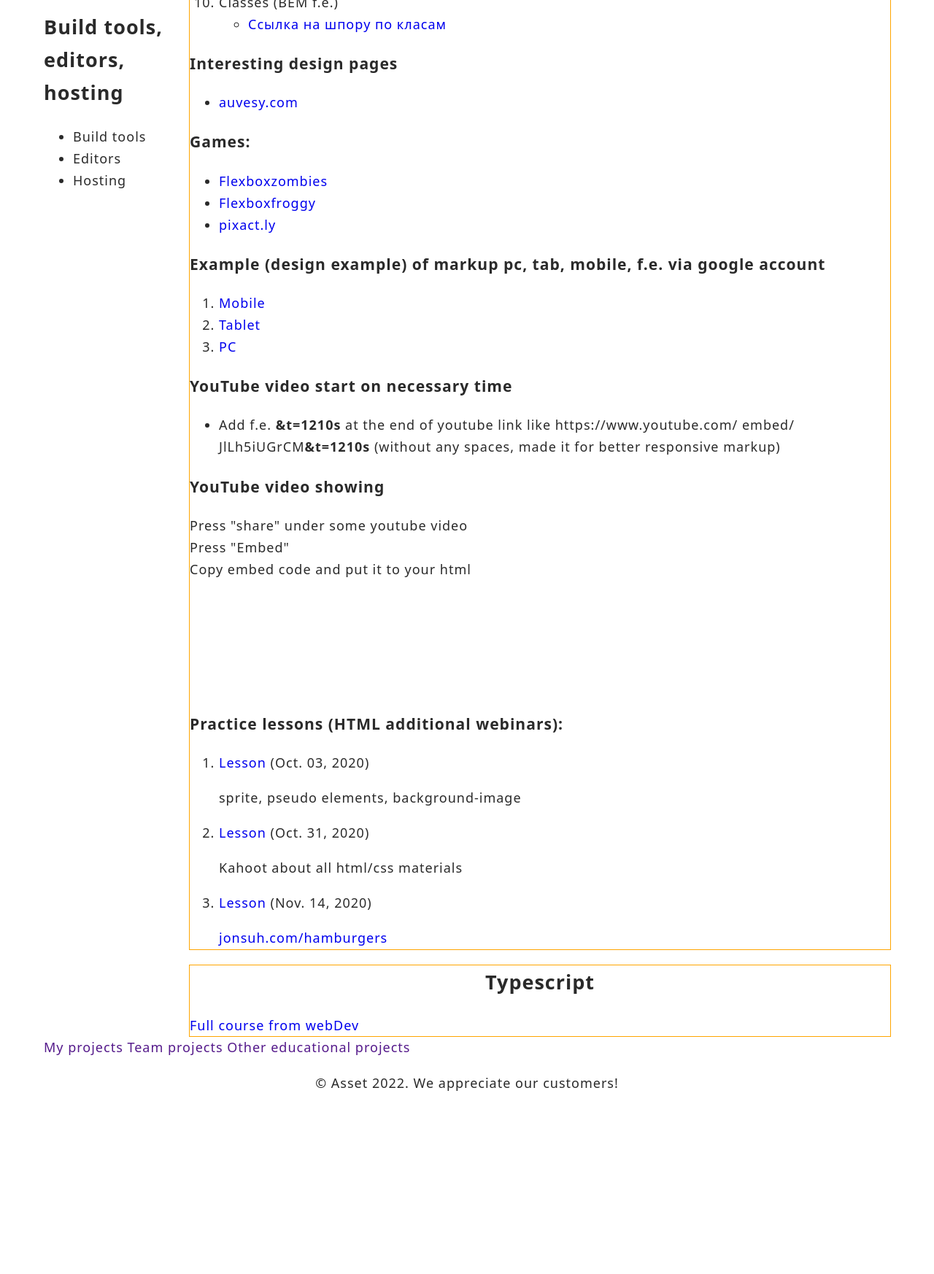
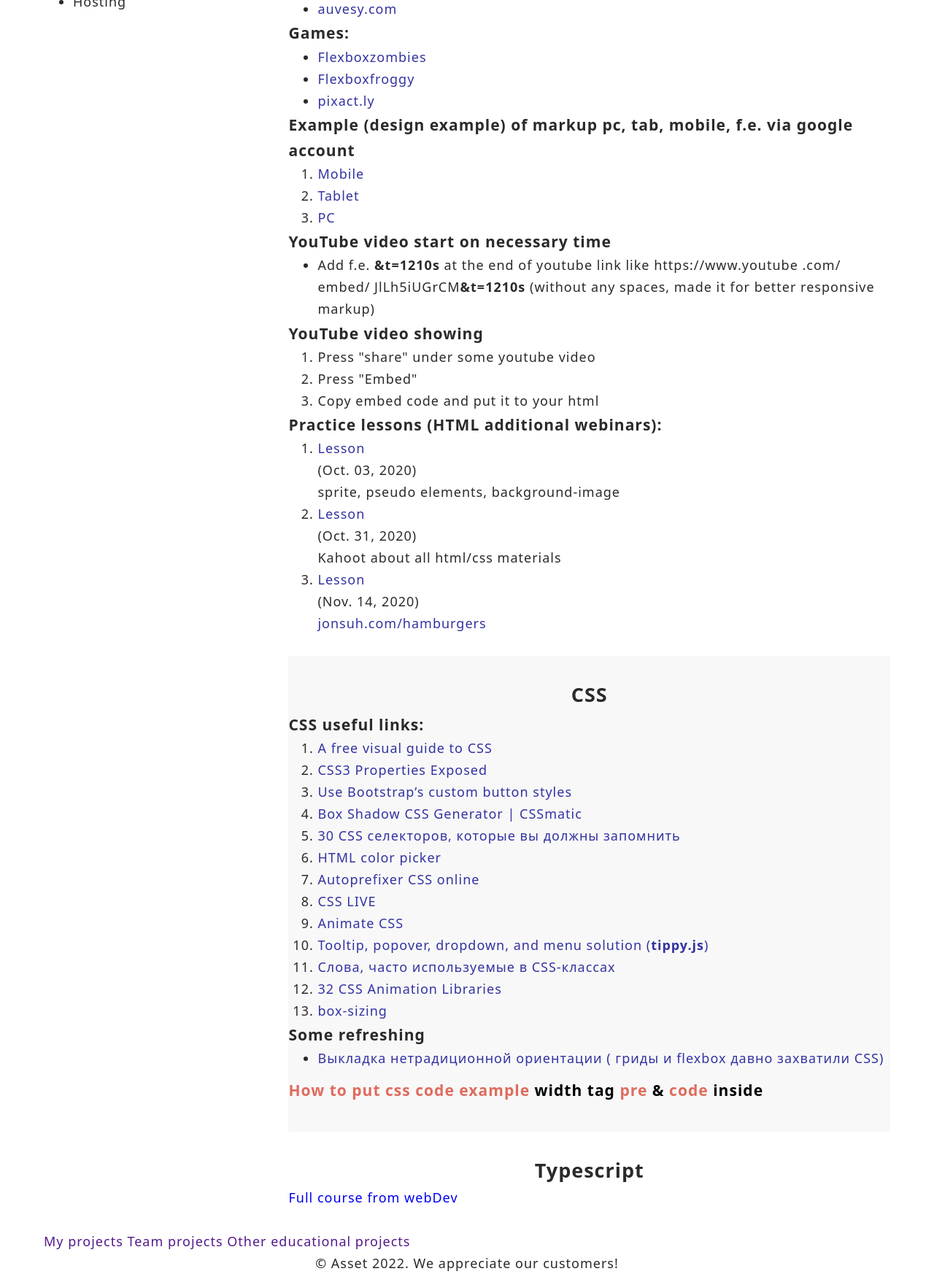
Before and after one commit to torkotiuk/asset, a website built with Parcel: page src/index.html in a window 1280 px wide. Shown: the part 753-2499 px from the top of the page at 73% size. Before the commit the page ends 2270 px from the top, so only its background shows below. Built offline with nearby package versions, Linux system fonts and the light colour scheme; grey boxes are pictures that could not be loaded.

Commit message:
add css content

```diff
--- a/src/index.html
+++ b/src/index.html
@@ -10,25 +10,40 @@
       integrity="sha512-ISS7cAi1PEhQ8jnbJpJZMd29NlhNj4AWYyLOSp2CE/CsHxTCu+r+t0D2yoJudVrd0/8fTVPUVDzY5Tvli75u/g=="
       crossorigin="anonymous"
     />
-    <link rel="stylesheet" href="https://unpkg.com/tippy.js@6/animations/scale.css" />
+    <!-- <link rel="stylesheet" href="https://unpkg.com/tippy.js@6/animations/scale.css" /> -->
   </head>
   <body>
     <include src="./partials/header.html"></include>
 
+    <!-- ---------------------------- main --------------------------- -->
     <div class="container sidebar-plus-content__container">
+      <!-- sidebar -->
       <div class="sidebar">
         <include src="./partials/sidebar.html"></include>
       </div>
+
+      <!-- content -->
       <div class="all-sections-container">
         <include src="./partials/html.html"></include>
+        <include src="./partials/css.html"></include>
         <include src="./partials/typescript.html"></include>
       </div>
     </div>
+    <!-- ---------------------------- main --------------------------- -->
 
     <include src="./partials/projects.html"></include>
     <include src="./partials/scroll-up-btn.html"></include>
     <include src="./partials/footer.html"></include>
 
+    <!-- toolip from tippyjs -->
+    <script src="https://unpkg.com/@popperjs/core@2"></script>
+    <script src="https://unpkg.com/tippy.js@6"></script>
+    <script>
+      tippy('#toolipjs1', {
+        content: 'Press link to show example >>>',
+      });
+    </script>
+
     <script src="./index.js"></script>
   </body>
 </html>
--- /dev/null
+++ b/src/partials/css.html
@@ -0,0 +1,68 @@
+<section class="section section-even" id="css">
+  <h2 class="title">CSS</h2>
+
+  <h3>CSS useful links:</h3>
+  <ol>
+    <li><a class="link" href="https://cssreference.io/">A free visual guide to CSS</a></li>
+    <li><a class="link" href="http://www.css3files.com/">CSS3 Properties Exposed</a></li>
+    <li>
+      <a class="link" href="https://getbootstrap.com/docs/4.5/components/buttons/"
+        >Use Bootstrap’s custom button styles</a
+      >
+    </li>
+    <li>
+      <a class="link" href="https://www.cssmatic.com/box-shadow"
+        >Box Shadow CSS Generator | CSSmatic</a
+      >
+    </li>
+    <li>
+      <a
+        class="link"
+        href="https://code.tutsplus.com/ru/tutorials/the-30-css-selectors-you-must-memorize--net-16048"
+        >30 CSS селекторов, которые вы должны запомнить</a
+      >
+    </li>
+    <li><a class="link" href="https://htmlcolorcodes.com/color-picker/">HTML color picker</a></li>
+    <li><a class="link" href="https://autoprefixer.github.io/">Autoprefixer CSS online</a></li>
+    <li><a class="link" href="https://css-live.ru/">CSS LIVE</a></li>
+    <li><a class="link" href="https://animate.style/">Animate CSS</a></li>
+    <li>
+      <a class="link" href="https://atomiks.github.io/tippyjs/"
+        >Tooltip, popover, dropdown, and menu solution (<b>tippy.js</b>)</a
+      >
+    </li>
+    <li>
+      <a class="link" href="https://github.com/yoksel/common-words"
+        >Слова, часто используемые в CSS-классах</a
+      >
+    </li>
+    <li>
+      <a class="link" href="https://freefrontend.com/css-animation-libraries/"
+        >32 CSS Animation Libraries</a
+      >
+    </li>
+    <li>
+      <a class="link" href="https://developer.mozilla.org/en-US/docs/Web/CSS/box-sizing"
+        >box-sizing</a
+      >
+    </li>
+  </ol>
+
+  <h3>Some refreshing</h3>
+  <ul>
+    <li>
+      <a class="link" target="_blank" href="https://habr.com/ru/company/vdsina/blog/561486/"
+        >Выкладка нетрадиционной ориентации ( гриды и flexbox давно захватили CSS)</a
+      >
+    </li>
+  </ul>
+
+  <a target="_blank" href="http://web.simmons.edu/~grabiner/comm244/weekfour/code-test.html">
+    <h3 class="title-red" id="toolipjs1">
+      How to put css code example <span style="color: black">width tag</span> <strong>pre</strong>
+      <span style="color: black">&</span>
+      <strong>code</strong>
+      <span style="color: black">inside</span>
+    </h3>
+  </a>
+</section>
--- a/src/partials/html.html
+++ b/src/partials/html.html
@@ -1,35 +1,41 @@
-<section class="section" id="html">
-  <h2 class="title">HTML</h2>
+<section class="section html" id="html">
+  <h2 class="title title-html">HTML</h2>
 
   <h3>HTML useful links:</h3>
   <ol>
     <li>
-      <a href="https://html.spec.whatwg.org/">HTML standard</a>
+      <a class="link" href="https://html.spec.whatwg.org/">HTML standard</a>
     </li>
     <li>
-      <a href="https://html.spec.whatwg.org/multipage/dom.html#kinds-of-content"
+      <a class="link" href="https://html.spec.whatwg.org/multipage/dom.html#kinds-of-content"
         >HTML standart - Kinds of content</a
       >
     </li>
-    <li><a href="https://htmlreference.io/">A free guide to HTML</a></li>
+    <li><a class="link" href="https://htmlreference.io/">A free guide to HTML</a></li>
     <li>
-      <a href="http://htmlbook.ru/css/text-decoration"
+      <a class="link" href="http://htmlbook.ru/css/text-decoration"
         ><b>htmlbook.ru</b> - CSS - text decoration</a
       >
     </li>
     <li>
-      <a href="https://habr.com/ru/post/546994/">гайд по HTML-элементам - 15 марта 2021</a>
+      <a class="link" href="https://habr.com/ru/post/546994/"
+        >гайд по HTML-элементам - 15 марта 2021</a
+      >
     </li>
     <li>
-      <a href="https://css-tricks.com/how-to-section-your-html/"
+      <a class="link" href="https://css-tricks.com/how-to-section-your-html/"
         >how-to-section-your-html - July 17, 2020</a
       >
     </li>
     <li>
-      <a href="https://bitsofco.de/sectioning-content-in-html5/">sectioning-content-in-html5</a>
+      <a class="link" href="https://bitsofco.de/sectioning-content-in-html5/"
+        >sectioning-content-in-html5</a
+      >
     </li>
     <li>
-      <a href="https://www.youtube.com/watch?v=bDYEnNzprzE">Семантика для циников, Вадим Макеев</a>
+      <a class="link" href="https://www.youtube.com/watch?v=bDYEnNzprzE"
+        >Семантика для циников, Вадим Макеев</a
+      >
     </li>
     <li>
       Font weight
@@ -48,7 +54,7 @@
       Classes (BEM f.e.)
       <ul>
         <li>
-          <a target="_blank" href="https://github.com/yoksel/common-words"
+          <a class="link" target="_blank" href="https://github.com/yoksel/common-words"
             >Ссылка на шпору по класам</a
           >
         </li>
@@ -58,28 +64,34 @@
 
   <h3>Interesting design pages</h3>
   <ul>
-    <li><a href="https://auvesy.com/en/">auvesy.com</a></li>
+    <li><a class="link" href="https://auvesy.com/en/">auvesy.com</a></li>
   </ul>
 
   <h3>Games:</h3>
   <ul>
     <li>
-      <a href="https://flexboxzombies.com/p/flexbox-zombies">Flexboxzombies</a>
+      <a class="link" href="https://flexboxzombies.com/p/flexbox-zombies">Flexboxzombies</a>
     </li>
-    <li><a href="http://flexboxfroggy.com/#ru">Flexboxfroggy</a></li>
-    <li><a href="https://www.pixact.ly/">pixact.ly</a></li>
+    <li><a class="link" href="http://flexboxfroggy.com/#ru">Flexboxfroggy</a></li>
+    <li><a class="link" href="https://www.pixact.ly/">pixact.ly</a></li>
   </ul>
 
   <h3>Example (design example) of markup pc, tab, mobile, f.e. via google account</h3>
   <ol>
     <li>
-      <a target="_blank" href="./assets/images/html/htmlCss_accept_registering_mob.png">Mobile</a>
+      <a class="link" target="_blank" href="./assets/images/html/htmlCss_accept_registering_mob.png"
+        >Mobile</a
+      >
     </li>
     <li>
-      <a target="_blank" href="./assets/images/html/htmlCss_accept_registering_TAB.png">Tablet</a>
+      <a class="link" target="_blank" href="./assets/images/html/htmlCss_accept_registering_TAB.png"
+        >Tablet</a
+      >
     </li>
     <li>
-      <a target="_blank" href="./assets/images/html/htmlCss_accept_registering_pc.png">PC</a>
+      <a class="link" target="_blank" href="./assets/images/html/htmlCss_accept_registering_pc.png"
+        >PC</a
+      >
     </li>
   </ol>
 
@@ -90,33 +102,23 @@
 
   <ul>
     <li>
-      Add f.e. <b>&t=1210s</b> at the end of youtube link like https://www.youtube.com/ embed/
+      Add f.e. <b>&t=1210s</b> at the end of youtube link like https://www.youtube .com/ embed/
       JlLh5iUGrCM<b>&t=1210s</b> (without any spaces, made it for better responsive markup)
     </li>
   </ul>
 
   <h3>YouTube video showing</h3>
-  <ul class="list list-m-p-0">
+  <ol>
     <li>Press "share" under some youtube video</li>
     <li>Press "Embed"</li>
     <li>Copy embed code and put it to your html</li>
-    <li>
-      <iframe
-        width="auto"
-        height="auto"
-        src="https://www.youtube.com/embed/JlLh5iUGrCM"
-        title="YouTube video player"
-        frameborder="0"
-        allow="accelerometer; autoplay; clipboard-write; encrypted-media; gyroscope; picture-in-picture"
-        allowfullscreen
-      ></iframe>
-    </li>
-  </ul>
+  </ol>
 
   <h3>Practice lessons (HTML additional webinars):</h3>
   <ol>
     <li>
       <a
+        class="link"
         target="_blank"
         href="https://drive.google.com/file/d/1YG30Yxxp1Jbdo5p_TP657LXHVhJkV3bI/view?usp=sharing"
         >Lesson </a
@@ -125,6 +127,7 @@
     </li>
     <li>
       <a
+        class="link"
         target="_blank"
         href="https://drive.google.com/file/d/16DdRVDmnDuYkMlHpktxiIUaysFntqf1A/view?usp=sharing"
         >Lesson </a
@@ -133,12 +136,15 @@
     </li>
     <li>
       <a
+        class="link"
         target="_blank"
         href="https://drive.google.com/file/d/19dIf5o8O6XhqAgRQN7ohVl2qrbvcrcwH/view?usp=sharing"
         >Lesson </a
       ><span>(Nov. 14, 2020)</span>
       <p>
-        <a target="_blank" href="https://jonsuh.com/hamburgers/">jonsuh.com/hamburgers</a>
+        <a class="link" target="_blank" href="https://jonsuh.com/hamburgers/"
+          >jonsuh.com/hamburgers</a
+        >
       </p>
     </li>
   </ol>
--- a/src/partials/typescript.html
+++ b/src/partials/typescript.html
@@ -1,8 +1,4 @@
-<section class="section">
-  <div id="typescript">
-    <h2 class="title">Typescript</h2>
-    <a target="_blank" href="https://www.youtube.com/watch?v=5QnZ9AyDW6c"
-      >Full course from webDev</a
-    >
-  </div>
+<section class="section" id="typescript">
+  <h2 class="title">Typescript</h2>
+  <a target="_blank" href="https://www.youtube.com/watch?v=5QnZ9AyDW6c">Full course from webDev</a>
 </section>
--- a/src/sass/base/_common.scss
+++ b/src/sass/base/_common.scss
@@ -16,6 +16,21 @@ a {
   text-decoration: none;
 }
 
+h1,
+h2,
+h3,
+h4,
+h5,
+h6 {
+  margin: 0;
+}
+
+ul,
+ol,
+p {
+  margin: 0;
+}
+
 .list {
   list-style: none;
 }
@@ -24,3 +39,25 @@ a {
   margin: 0;
   padding: 0;
 }
+
+.link {
+  display: block;
+  scroll-behavior: smooth;
+  color: var(--green-color);
+}
+
+.link:hover,
+link:focus {
+  color: var(--accent-color);
+}
+
+.title-red {
+  color: var(--accent-color);
+  padding-top: 10px;
+  padding-bottom: 10px;
+  border-radius: 4px;
+}
+
+.title-red:hover {
+  background-color: rgb(199, 199, 199);
+}
--- a/src/sass/base/_section.scss
+++ b/src/sass/base/_section.scss
@@ -1,7 +1,17 @@
 .section {
-  outline: 1px solid orange;
+  // outline: 1px solid orange;
+  padding-top: 30px;
+  padding-bottom: 30px;
 
   .title {
     text-align: center;
   }
+
+  &.html {
+    padding-top: 0;
+  }
+
+  &.section-even {
+    background-color: rgb(248, 248, 248);
+  }
 }
--- a/src/sass/base/_sidebar-content.scss
+++ b/src/sass/base/_sidebar-content.scss
@@ -1,16 +1,33 @@
 .sidebar-plus-content__container {
-  padding-top: 20px;
   display: flex;
 }
 
+// sidebar
 .sidebar {
   // background-color: teal;
   // height: 200px;
-  width: 200px;
+  // width: 200px;
 }
 
+// content
 .all-sections-container {
   // height: 200px;
   // background-color: tomato;
   width: 100%;
 }
+
+.sidebar-list {
+  padding-left: 10px;
+}
+
+.sidebar-link {
+  display: block;
+  scroll-behavior: smooth;
+  color: var(--green-color);
+}
+
+.sidebar-link:hover,
+.sidebar-link:focus {
+  // color: var(--accent-color);
+  background-color: rgb(233, 233, 233);
+}
--- a/src/sass/utils/_variables.scss
+++ b/src/sass/utils/_variables.scss
@@ -5,7 +5,7 @@
   // --secondary-bg-color: #f5f5f5;
   --primary-color: #2a2a2a;
   --accent-color: #df6c5d;
-  --green-color: #407b5a;
+  --green-color: #3333a1;
 
   --border-primary: #e9e6e4;
 }
```
Also changed, not shown: src/partials/css-example.html (added, +10 -0 lines), src/partials/sidebar.html (+9 -9 lines).
